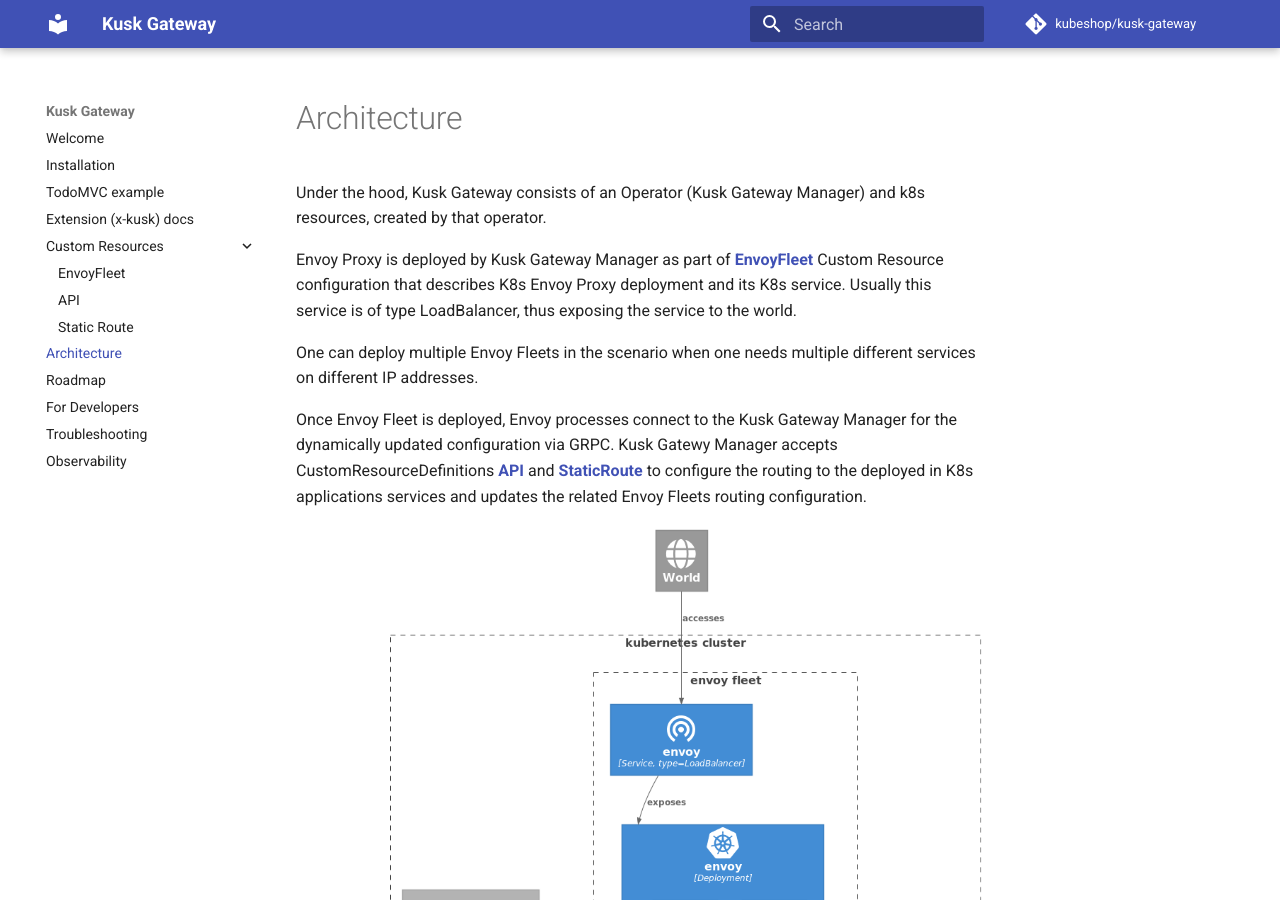
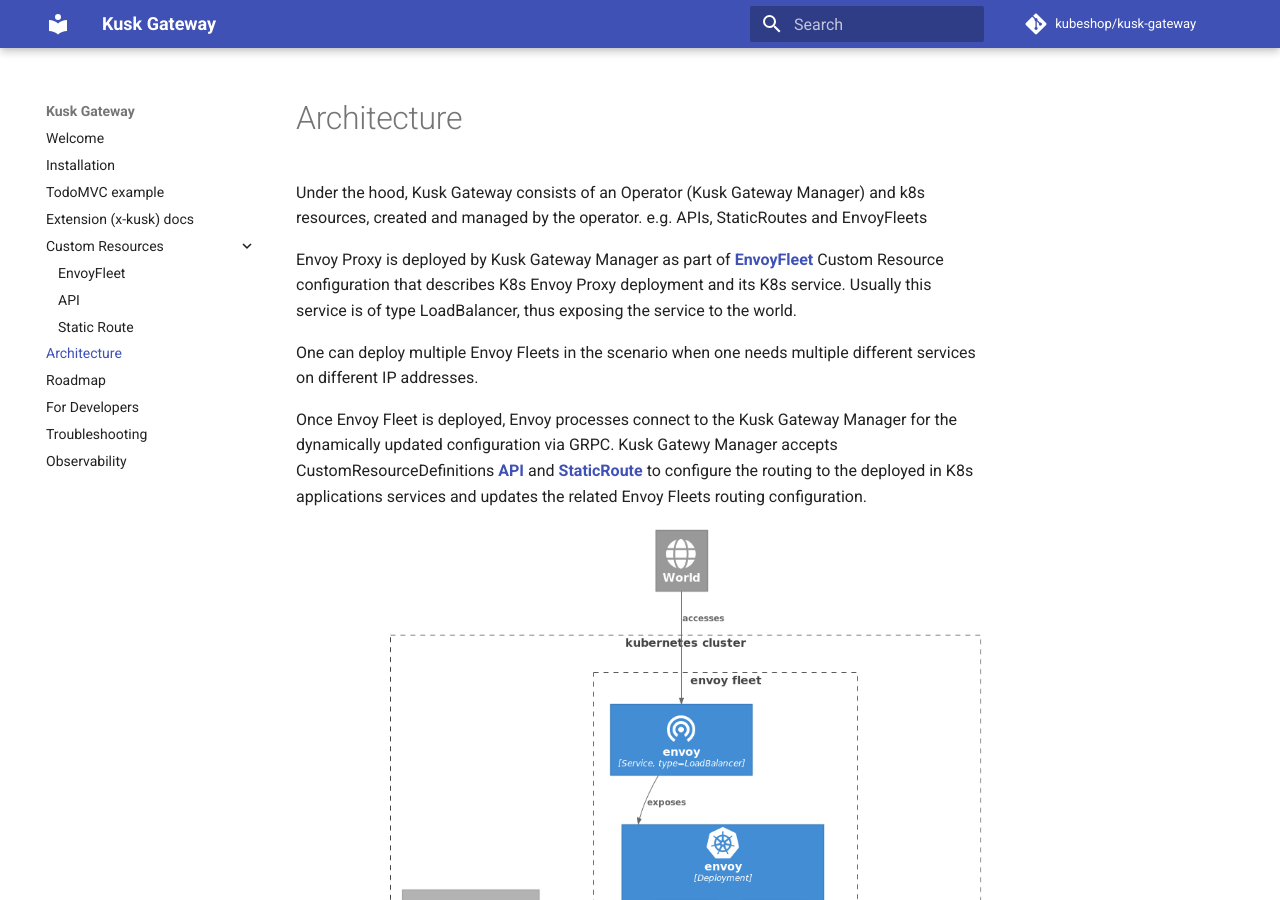
Before and after one commit to kubeshop/kusk-gateway, an MkDocs documentation site: the page built from docs/arch.md, in a window 1280 px wide and 900 px high. Built offline with MkDocs 1.6.1 and Material for MkDocs 9.7.7, drawn with Linux system fonts in a browser that asks for light colours; comment, search, counter and statistics services are not loaded.

Commit message:
Update docs/arch.md
Co-authored-by: Kyle Hodgetts <kyle@kubeshop.io>

```diff
--- a/docs/arch.md
+++ b/docs/arch.md
@@ -1,6 +1,6 @@
 # Architecture
 
-Under the hood, Kusk Gateway consists of an Operator (Kusk Gateway Manager) and k8s resources, created by that operator.
+Under the hood, Kusk Gateway consists of an Operator (Kusk Gateway Manager) and k8s resources, created and managed by the operator. e.g. APIs, StaticRoutes and EnvoyFleets
 
 Envoy Proxy is deployed by Kusk Gateway Manager as part of [**EnvoyFleet**](customresources/envoyfleet.md) Custom Resource configuration that describes K8s Envoy Proxy deployment and its K8s service.
 Usually this service is of type LoadBalancer, thus exposing the service to the world.
```
